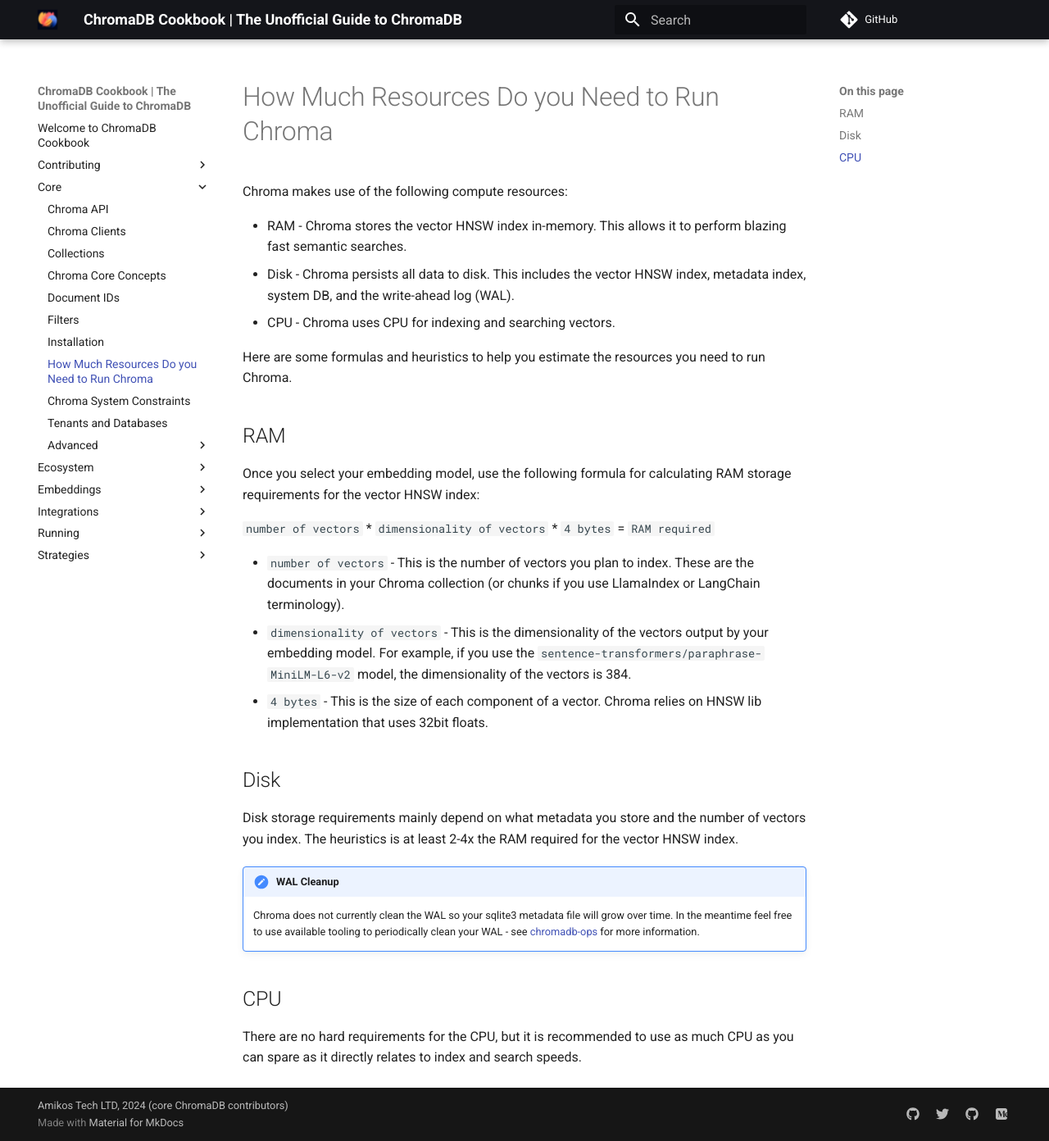
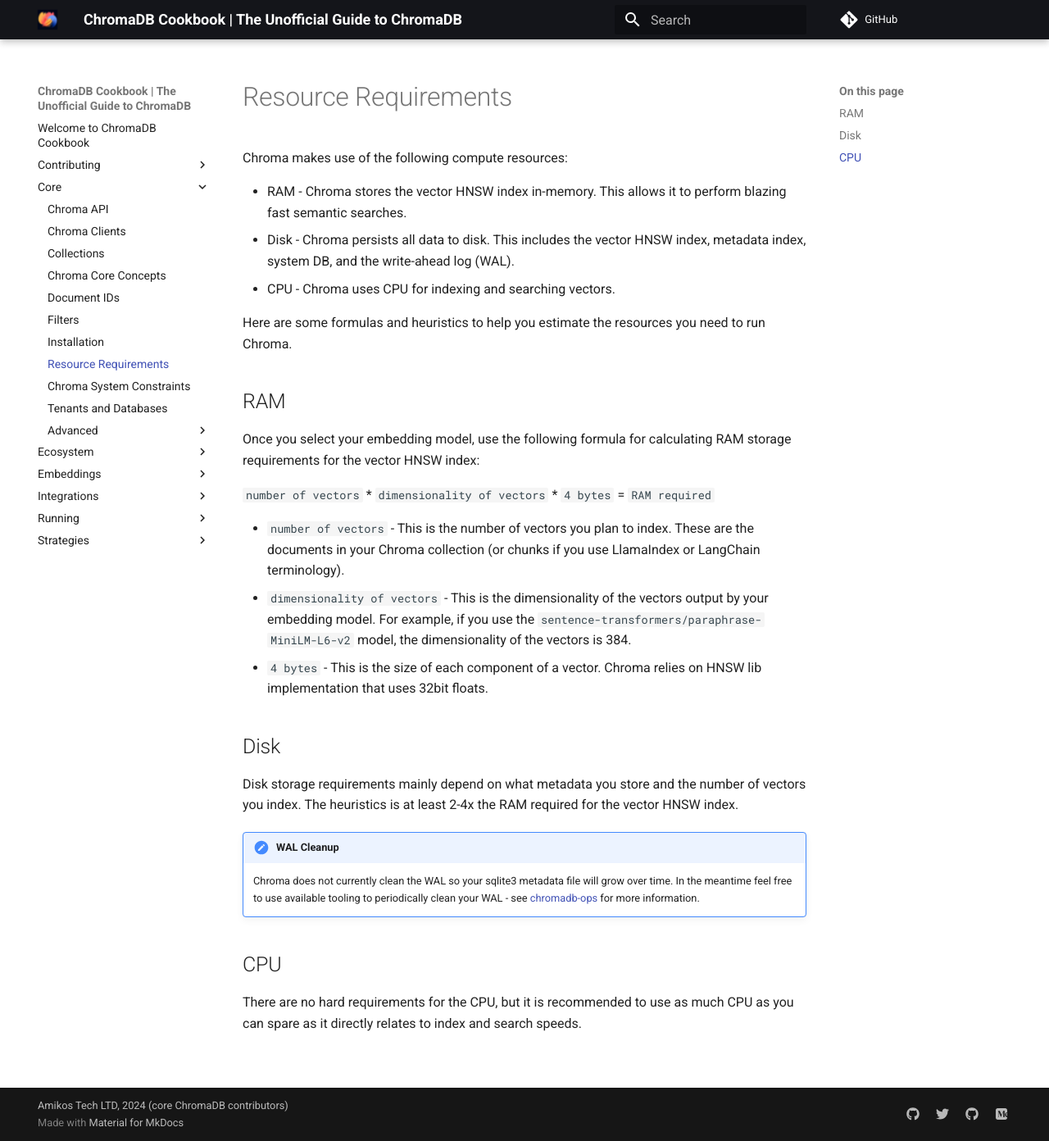
Before and after one commit to amikos-tech/chroma-cookbook, an MkDocs documentation site: the page built from docs/core/resources.md, in a window 1280 px wide and 1392 px high. Shown: the whole window at 82% size. Built offline with MkDocs 1.6.1 and Material for MkDocs 9.7.7, drawn with Linux system fonts in a browser that asks for light colours; comment, search, counter and statistics services are not loaded.

Commit message:
chore: Minor updates to res requirements.

```diff
--- a/docs/core/resources.md
+++ b/docs/core/resources.md
@@ -1,4 +1,4 @@
-# How Much Resources Do you Need to Run Chroma
+# Resource Requirements
 
 Chroma makes use of the following compute resources:
 
```
